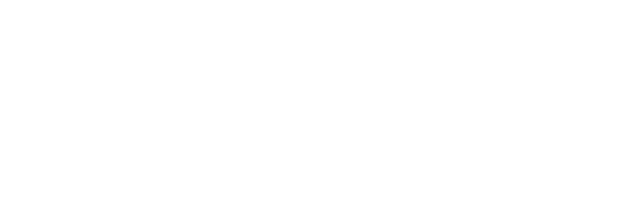
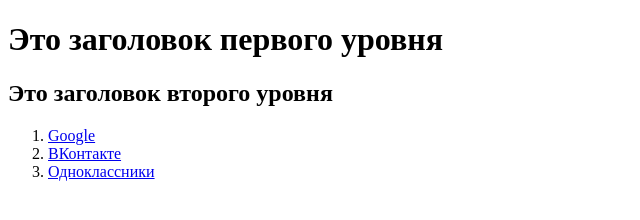
Before and after one commit to seka150/task-html, a website: page src/index.html in a window 1280 px wide. Shown: the whole page, without its empty margins (0-640 px from the left). Drawn offline with Linux system fonts and the light colour scheme.

Commit message:
Задание по HTML

```diff
--- a/src/index.html
+++ b/src/index.html
@@ -1,7 +1,15 @@
-<!DOCTYPE html>
+<!doctype html>
 <html lang="en">
     <head>
         <title>HTML</title>
     </head>
-    <body></body>
+    <body>
+        <h1>Это заголовок первого уровня</h1>
+        <h2>Это заголовок второго уровня</h2>
+        <ol>
+            <li><a href="https://www.google.com" target="_blank">Google</a></li>
+            <li><a href="https://vk.com" target="_blank">ВКонтакте</a></li>
+            <li><a href="https://ok.ru" target="_blank">Одноклассники</a></li>
+        </ol>
+    </body>
 </html>
```
Also changed, not shown: 1 other file.
